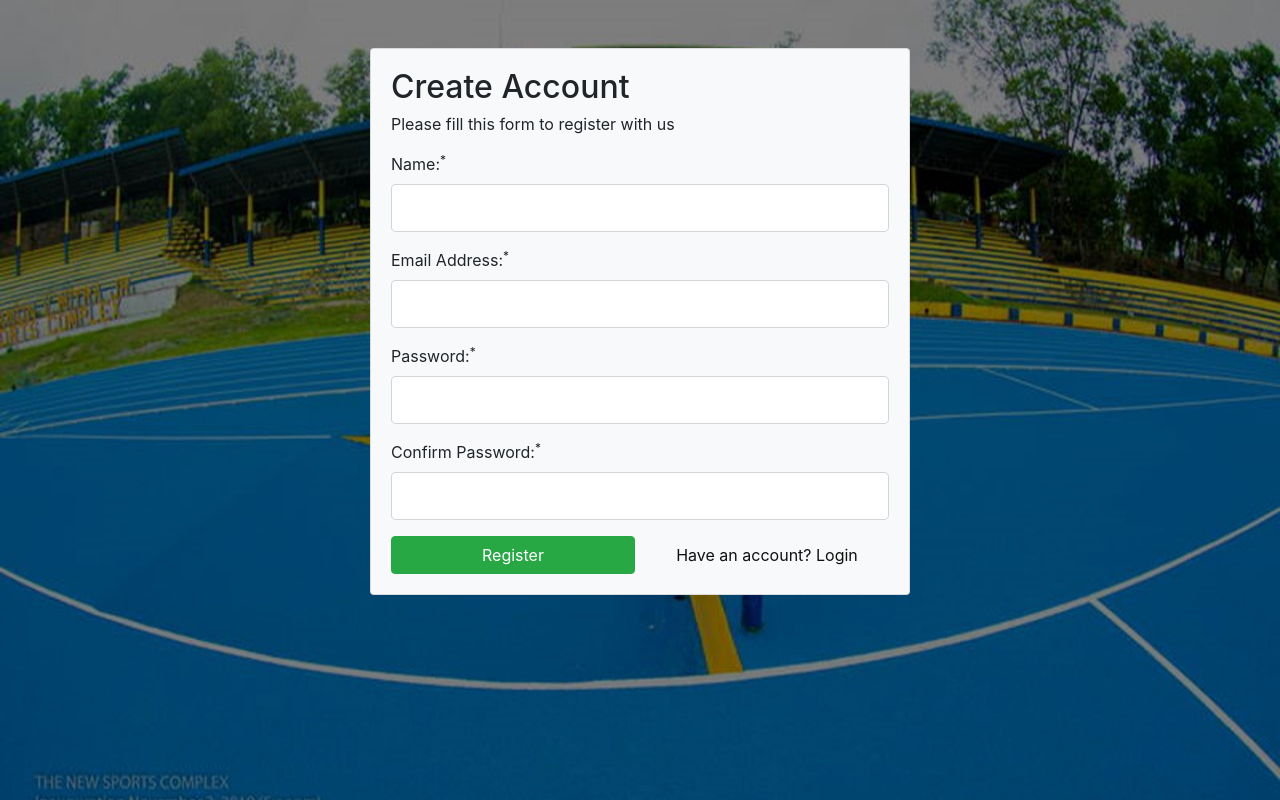
After one commit to Rechiellanngabriel/RVM-SchedSys, a PHP site: page /register.php in a window 1280 px wide. The commit adds this page. Run offline with PHP 8.4, Linux system fonts and the light colour scheme; data that the repository does not hold is empty.

```diff
--- /dev/null
+++ b/db.php
@@ -0,0 +1,13 @@
+<?php
+
+define('DB_SERVER', 'localhost');
+define('DB_USERNAME', 'root');
+define('DB_PASSWORD', '');
+define('DB_NAME', 'loginapp');
+
+
+try {
+	$pdo = new PDO("mysql:host=".DB_SERVER.";dbname=".DB_NAME, DB_USERNAME, DB_PASSWORD);
+} catch( PDOException $e){
+	die("ERROR: Could not connect. ". $e->getMessage());
+}
--- a/index.php
+++ b/index.php
@@ -1,5 +1,11 @@
 <?php
+//initialize session
+  session_start();
 
+  if( !isset($_SESSION['email']) || empty($_SESSION['email'])){
+    header('location: login.php');
+    exit;
+  }
 ?>
 
 <html>
--- /dev/null
+++ b/register.php
@@ -0,0 +1,143 @@
+<?php
+
+
+require_once 'db.php';
+
+$name = '' ;
+$email = '';
+$password = '';
+$confirm_password = '';
+
+if( $_SERVER['REQUEST_METHOD'] == 'POST'){
+
+  $_POST = filter_input_array(INPUT_POST, FILTER_SANITIZE_STRING);
+
+  $name = trim($_POST['name']);
+  $email = trim($_POST['email']);
+  $password = trim($_POST['password']);
+  $confirm_password = trim($_POST['confirm_password']);
+
+  if(empty($name)){
+    $name_err = 'Please enter your name';
+  }
+
+
+  if(empty($email)){
+    $email_err = 'Please enter email address';
+  } else {
+    $sql = 'SELECT id FROM users WHERE email = :email';
+
+    if( $stmt = $pdo->prepare($sql)){
+      $stmt->bindParam(':email', $email, PDO::PARAM_STR);
+
+      if($stmt->execute()){
+        if($stmt->rowCount() === 1){
+          $email_err = 'Email is already taken';
+        }
+      }else{
+        die('Something went wrong');
+      }
+    }
+
+    unset($stmt);
+  }
+
+
+  if(empty($password)){
+    $password_err = 'Please enter a password';
+  } elseif(strlen($password) < 6) {
+    $password_err = 'Password must be at least 6 characters';
+  }
+
+
+  if(empty($confirm_password)){
+    $confirm_password_err = 'Please confirm password';
+  } else {
+    if( $password !== $confirm_password){
+      $confirm_password_err = 'Passwords do not match';
+    }
+  }
+
+  //inputs are okay to be saved to the database
+  if( empty($name_err) &&
+      empty($email_err) &&
+      empty($password_err) &&
+      empty($confirm_password_err))
+  {
+      $password = password_hash($password, PASSWORD_DEFAULT);
+      $sql = 'INSERT INTO users (name, email, password) VALUES (:name, :email, :password)';
+
+      if( $stmt = $pdo->prepare($sql)){
+        $stmt->bindParam(':name', $name, PDO::PARAM_STR);
+        $stmt->bindParam(':email', $email, PDO::PARAM_STR);
+        $stmt->bindParam(':password', $password, PDO::PARAM_STR);
+
+        if( $stmt->execute()){
+            header('location: login.php');
+        } else {
+          die('Something went wrong');
+        }
+      }
+
+      unset($stmt);
+  }
+  unset($pdo);
+}
+
+
+?>
+
+<!DOCTYPE html>
+<html lang="en">
+<head>
+  <meta name="viewport" content="width=device-width, initial-scale=1.0">
+  <link rel="stylesheet" href="https://maxcdn.bootstrapcdn.com/bootstrap/4.0.0-beta/css/bootstrap.min.css" integrity="sha384-/Y6pD6FV/Vv2HJnA6t+vslU6fwYXjCFtcEpHbNJ0lyAFsXTsjBbfaDjzALeQsN6M" crossorigin="anonymous">
+  <title>Create Account</title>
+</head>
+<body style="background-image: url('assets/images/rvmsc_image00.jpg');
+      background-repeat: no-repeat;
+    	background-attachment: fixed;
+    	background-size: 100% 100%;">
+<div class="container">
+  <div class="row">
+    <div class="col-md-6 mx-auto">
+      <div class="card card-body bg-light mt-5">
+        <h2>Create Account</h2>
+        <p>Please fill this form to register with us</p>
+          <form action="<?php echo $_SERVER['PHP_SELF']; ?>" method="post">
+            <div class="form-group">
+                <label>Name:<sup>*</sup></label>
+                <input type="text" name="name" class="form-control form-control-lg <?php echo (!empty($name_err)) ? 'is-invalid' : '';?>" value="<?php echo $name;?>">
+                <span class="invalid-feedback"><?php echo $name_err; ?></span>
+            </div>
+            <div class="form-group">
+                <label>Email Address:<sup>*</sup></label>
+                <input type="email" name="email" class="form-control form-control-lg <?php echo (!empty($email_err)) ? 'is-invalid' : '';?> " value="<?php echo $email;?> ">
+                <span class="invalid-feedback"><?php echo $email_err; ?></span>
+            </div>
+            <div class="form-group">
+                <label>Password:<sup>*</sup></label>
+                <input type="password" name="password" class="form-control form-control-lg <?php echo (!empty($password_err)) ? 'is-invalid' : '';?>" value="<?php echo $password;?>">
+                <span class="invalid-feedback"><?php echo $password_err; ?></span>
+            </div>
+            <div class="form-group">
+                <label>Confirm Password:<sup>*</sup></label>
+                <input type="password" name="confirm_password" class="form-control form-control-lg <?php echo (!empty($confirm_password_err)) ? 'is-invalid' : '';?>" value="<?php echo $confirm_password;?>">
+                <span class="invalid-feedback"><?php echo $confirm_password_err; ?></span>
+            </div>
+
+            <div class="form-row">
+              <div class="col">
+                <input type="submit" class="btn btn-success btn-block" value="Register">
+              </div>
+              <div class="col">
+                <a href="login.php" class="btn btn-light btn-block">Have an account? Login</a>
+              </div>
+            </div>
+          </form>
+        </div>
+      </div>
+    </div>
+</div>
+</body>
+</html>
```
Also changed, not shown: login.php (added, +99 -0 lines), logout.php (added, +10 -0 lines), phploginapp.sql (added, +48 -0 lines), assets/images/Ramon_V._Mitra,_Jr._Sports_Complex.jpg (added), assets/images/its more fun in ppc city hall.jpg (added), assets/images/ppc rvm csc basketball court.jpg (added), assets/images/ppc rvm csc fitness facility.jpg (added), assets/images/ppc rvm csc swimming pool.jpg (added), assets/images/ppc rvm csc track and field.jpg (added), assets/images/ppc rvm csc volleyball court.jpg (added), assets/images/rvm sports complex 2018 02.jpg (added), assets/images/rvmsc_image00.jpg (added), assets/images/rvmsc_image01.jpg (added).
